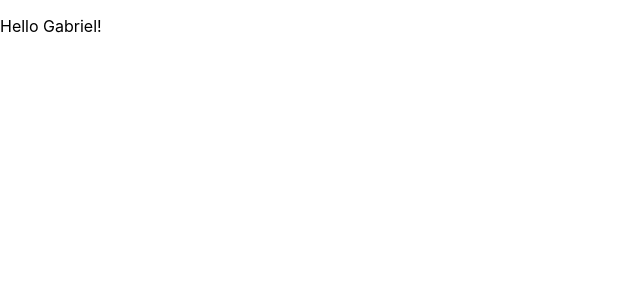
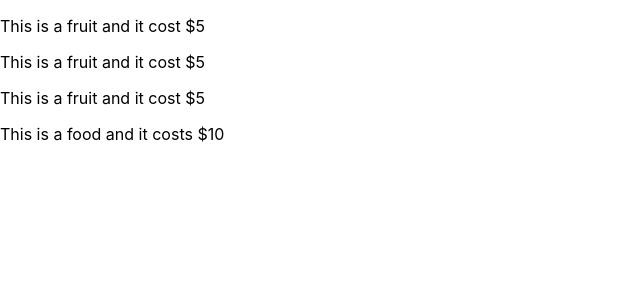
Before and after one commit to gabrielml/react_introduction, a React (Create React App) app: page / in a window 1280 px wide. Shown: the top 300 px of the page, without its empty margins (0-640 px from the left). Built offline with nearby package versions, Linux system fonts and the light colour scheme.

Commit message:
class food and functional component fruit

```diff
--- a/src/App.js
+++ b/src/App.js
@@ -1,12 +1,20 @@
 import React, { Component } from 'react';
 import Greeting from '../src/Greeting/Greeting';
+import Fruit from '../src/Fruits/Fruit';
+import Food from '../src/Food/Food';
 
 class App extends Component {
     render() {
         return (
           //<p> Hello World! </p>
-          <Greeting/>
-        );
+          // <Greeting/>
+          <div>
+            <Fruit />
+            <Fruit />
+            <Fruit />
+            <Food/>
+          </div>
+            );
     }
 }
 
--- /dev/null
+++ b/src/Food/Food.js
@@ -0,0 +1,20 @@
+import React from 'react';
+
+/**
+ * @author Gabriel ML
+ * @version 030719
+ *
+ * _Class components_ can have **state**, while
+ * _functional components_ cannot. That's why
+ * functional components called **stateless** and
+ * class components called **stateful**.
+ */
+class Food extends React.Component {
+	render() {
+		return (
+			<p>This is a food and it costs $10</p>
+		)
+	}
+}
+
+export default Food;
--- /dev/null
+++ b/src/Fruits/Fruit.js
@@ -0,0 +1,18 @@
+import React from 'react';
+
+/**
+ * @author Gabriel ML
+ * @version 030719
+ *
+ * Class components can have **state**, while
+ * funtional components cannot. That's why
+ * functional components called **stateless** and
+ * class components called **stateful**
+ */
+const Fruit = () => {
+	return (
+		<p> This is a fruit and it cost $5</p>
+	)
+}
+
+export default Fruit;
```
